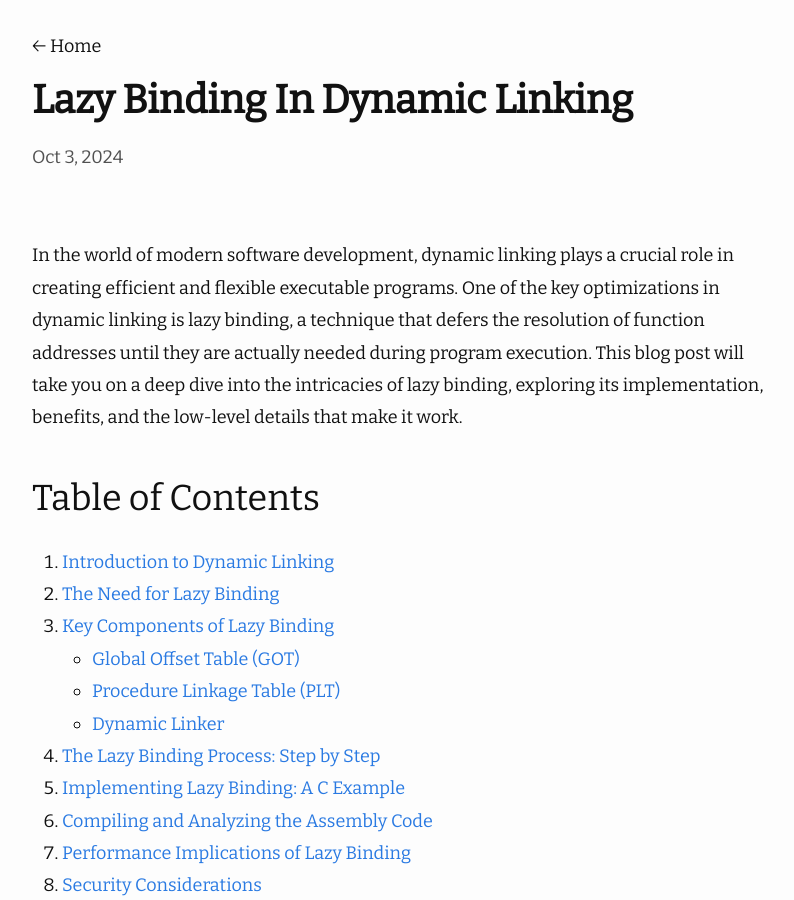
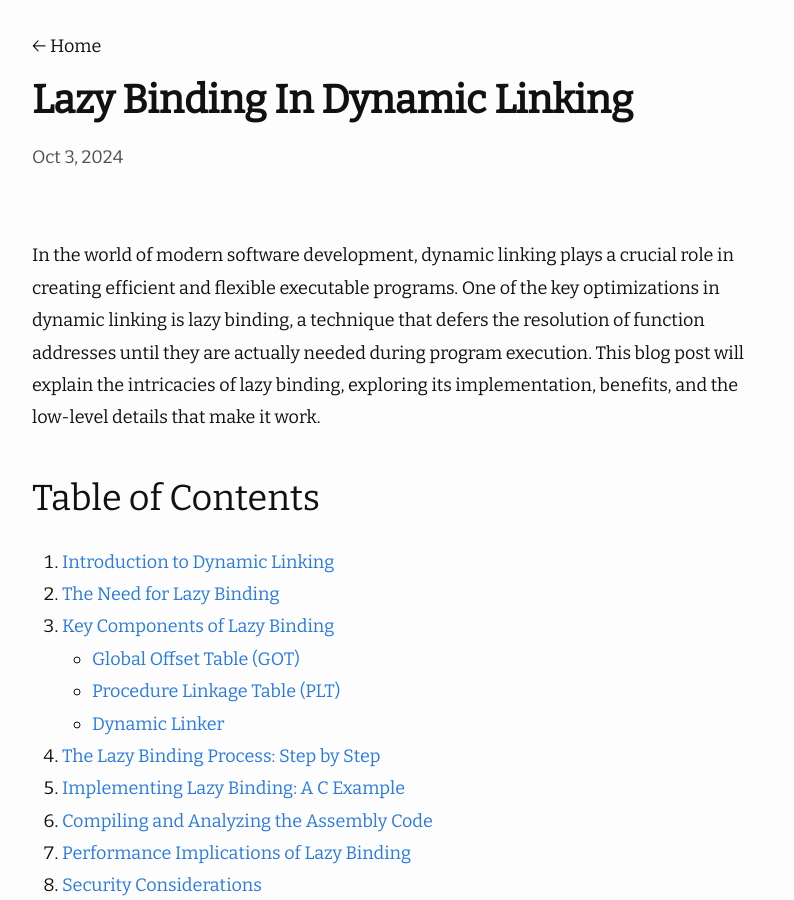
Before and after one commit to mohitmishra786/chessman, a Jekyll site: the page built from _posts/2024-10-03-Lazy-Binding-in-Dynamic-Linking.md, in a window 1280 px wide and 900 px high. Shown: the whole window, without its empty margins (238-1032 px from the left). Built offline with Jekyll 4.4.1, drawn with Linux system fonts in a browser that asks for light colours; nearby versions of some CDN libraries; a script that is not in the unit is left out.

Commit message:
Update 2024-10-03-Lazy-Binding-in-Dynamic-Linking.md

```diff
--- a/_posts/2024-10-03-Lazy-Binding-in-Dynamic-Linking.md
+++ b/_posts/2024-10-03-Lazy-Binding-in-Dynamic-Linking.md
@@ -2,7 +2,7 @@
 layout: post
 ---
 
-In the world of modern software development, dynamic linking plays a crucial role in creating efficient and flexible executable programs. One of the key optimizations in dynamic linking is lazy binding, a technique that defers the resolution of function addresses until they are actually needed during program execution. This blog post will take you on a deep dive into the intricacies of lazy binding, exploring its implementation, benefits, and the low-level details that make it work.
+In the world of modern software development, dynamic linking plays a crucial role in creating efficient and flexible executable programs. One of the key optimizations in dynamic linking is lazy binding, a technique that defers the resolution of function addresses until they are actually needed during program execution. This blog post will explain the intricacies of lazy binding, exploring its implementation, benefits, and the low-level details that make it work.
 
 ## Table of Contents
 
```
